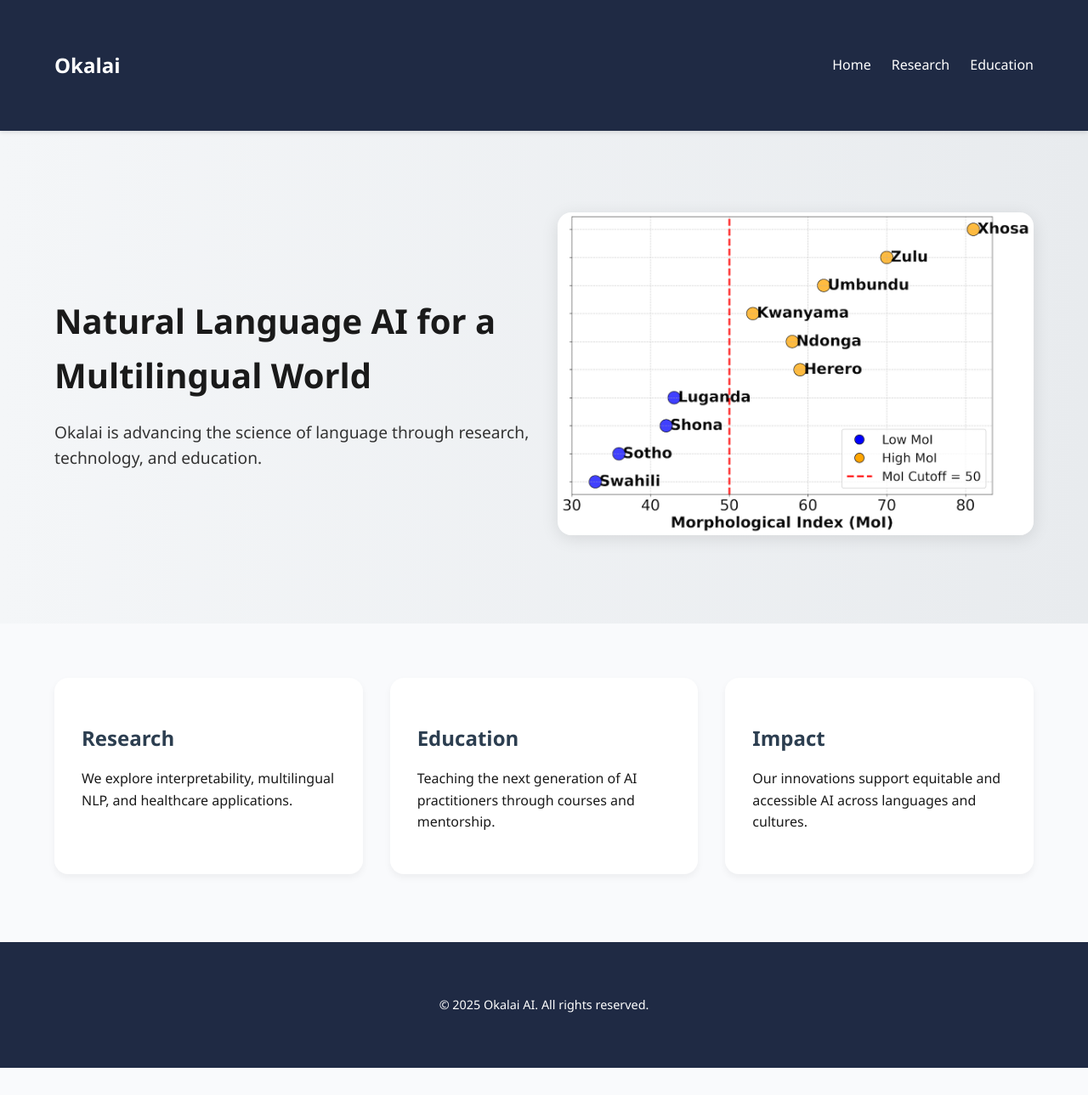
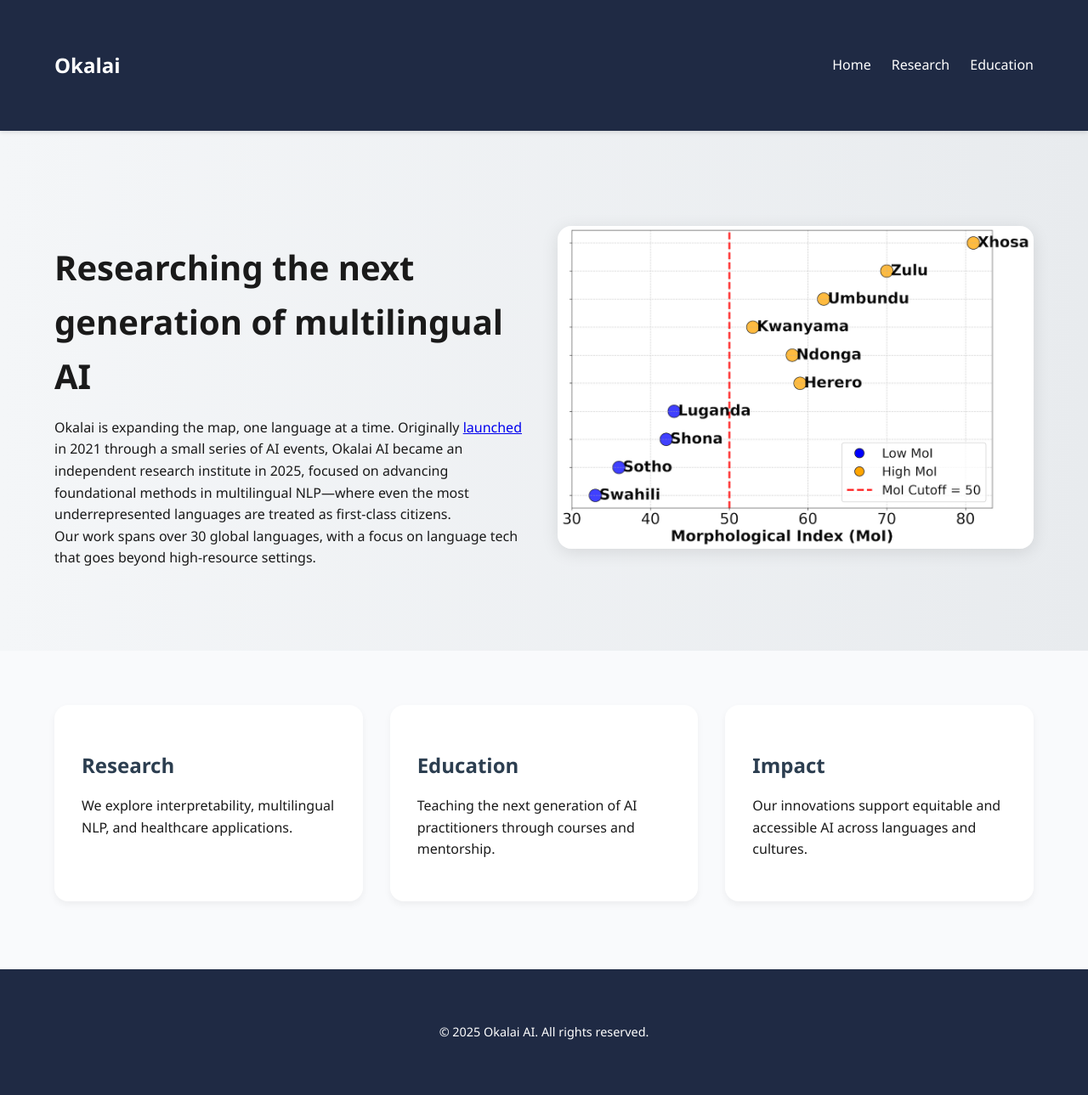
Before and after one commit to okalai-ai/okalai-site, a Jekyll site: the page built from index.md, in a window 1280 px wide and 1289 px high. Shown: the whole window at 85% size. Built offline with Jekyll 4.4.1, drawn with Linux system fonts in a browser that asks for light colours.

Commit message:
Update default.html

```diff
--- a/_layouts/default.html
+++ b/_layouts/default.html
@@ -26,14 +26,18 @@
     <section class="hero">
       <div class="container two-column">
         <div class="column text-block">
-          <h1>Natural Language AI for a Multilingual World</h1>
-          <p>Okalai is advancing the science of language through research, technology, and education.</p>
+          <h1>Researching the next generation of multilingual AI</h1>
+      Okalai is expanding the map, one language at a time. Originally <a href="https://ndapa.us">launched</a> in 2021 through a small series of AI events, Okalai AI became an independent research institute in 2025, focused on advancing foundational methods in multilingual NLP—where even the most underrepresented languages are treated as first-class citizens.
+<br>
+Our work spans over 30 global languages, with a focus on language tech that goes beyond high-resource settings.
         </div>
         <div class="column image-block">
           <img src="/assets/images/okalai-hero.png" alt="Hero image" />
         </div>
       </div>
     </section>
+
+
 
     <section class="cards container">
       <div class="card" data-sr>
```
